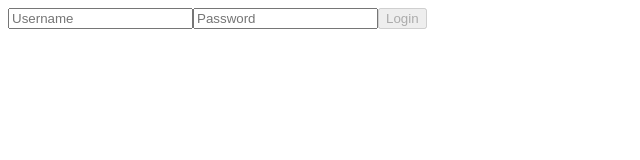
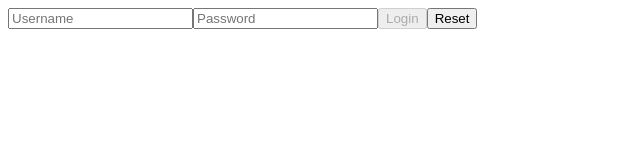
Before and after one commit to MonicaMolini/Develhope-React, a React (Create React App) app: page / in a window 1280 px wide. Shown: the top 160 px of the page, without its empty margins (0-640 px from the left). Built offline with nearby package versions, Linux system fonts and the light colour scheme.

Commit message:
exercise form-3

```diff
--- a/src/components/Login.js
+++ b/src/components/Login.js
@@ -17,12 +17,20 @@ export class Login extends React.Component{
         this.props.onLogin(this.state)
     }
 
+    handleReset = () =>{
+        this.setState({
+            username: "",
+            password: ""
+        })
+    }
+
     render(){
         return (
             <div>
                 <input name="username" onChange={this.handleChange} placeholder="Username"></input>
                 <input name="password" type="password" onChange={this.handleChange} placeholder="Password"></input>
                 <button type="submit" onClick={this.handleButton} disabled = {!this.state.username || !this.state.password}>Login</button>
+                <button onClick={this.handleReset}>Reset</button>
             </div>
         )
     }
```
